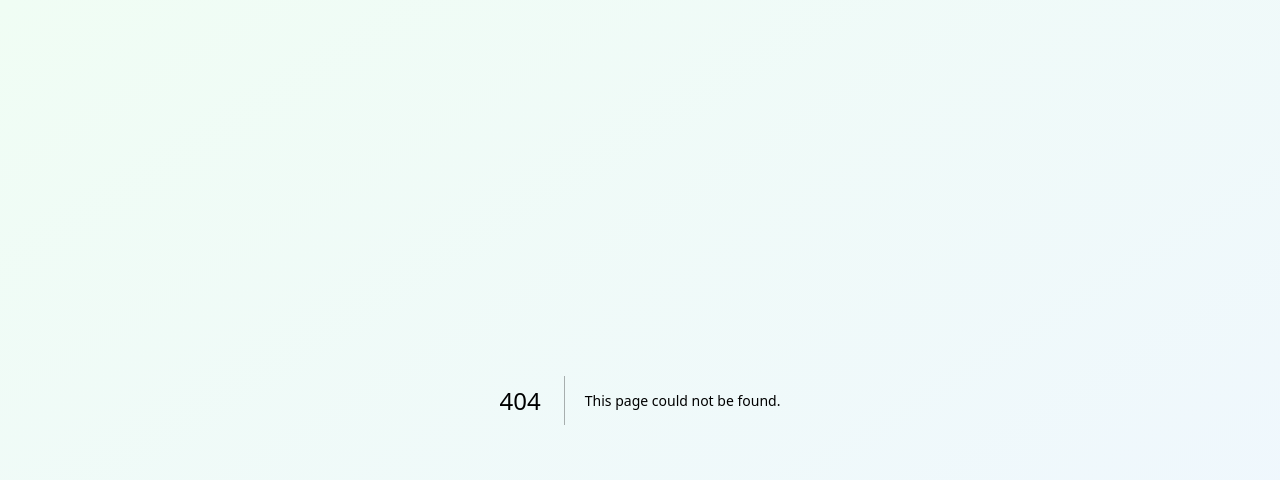
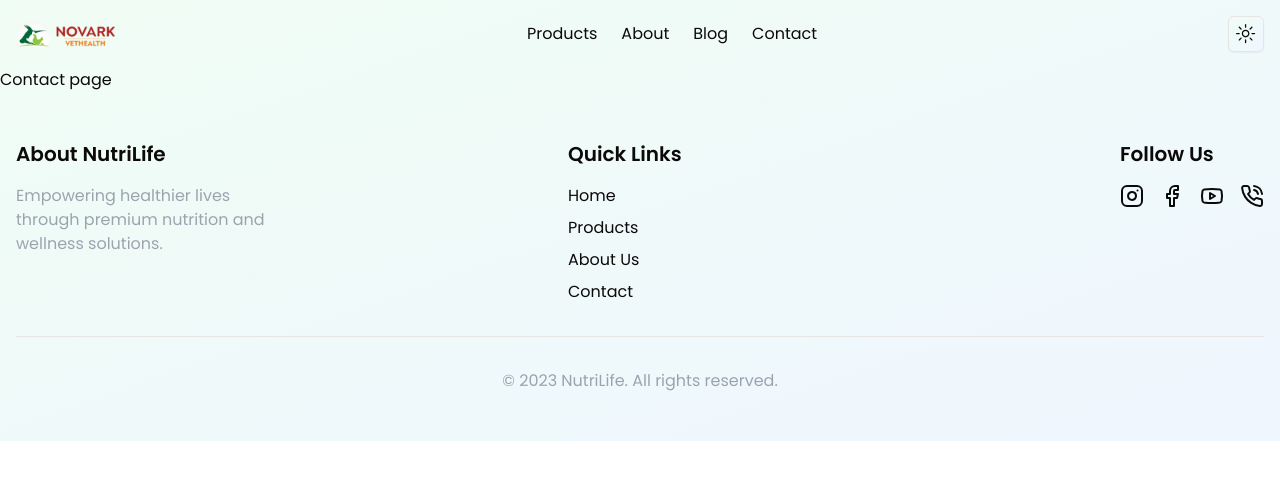
Before and after one commit to AmanTrivedi1/greenapp, a Next.js app: page /contact in a window 1280 px wide. Before the commit this address had no page. Shown: the top 480 px of the page. Built offline with nearby package versions, Linux system fonts and the light colour scheme.

Commit message:
checking

```diff
--- /dev/null
+++ b/app/about/page.tsx
@@ -0,0 +1,7 @@
+import React from "react";
+
+const AboutPage = () => {
+  return <div></div>;
+};
+
+export default AboutPage;
--- /dev/null
+++ b/app/contact/page.tsx
@@ -0,0 +1,11 @@
+import React from 'react'
+
+const ContactPage = () => {
+  return (
+    <div>
+      Contact page
+    </div>
+  )
+}
+
+export default ContactPage
--- a/app/layout.tsx
+++ b/app/layout.tsx
@@ -3,6 +3,8 @@ import { ThemeProvider } from "@/components/theme-provider";
 import { Poppins } from "next/font/google";
 
 import "./globals.css";
+import Navbar from "@/components/navbar";
+import Footer from "@/components/footer";
 
 const poppins = Poppins({
   subsets: ["latin"],
@@ -29,7 +31,11 @@ export default function RootLayout({
           disableTransitionOnChange
         >
           <div className="bg-gradient-to-br from-green-50 to-blue-50 dark:bg-gradient-to-br dark:from-[#0C0A09] dark:to-[#0C0A09]/80">
-            {children}
+            <div>
+              <Navbar />
+              {children}
+              <Footer />
+            </div>
           </div>
         </ThemeProvider>
       </body>
--- a/app/page.tsx
+++ b/app/page.tsx
@@ -16,7 +16,6 @@ import AccordianSection from "@/components/AccordianSection";
 import AchiveMentSection from "@/components/AchiveMentSection";
 import Navbar from "@/components/navbar";
 import Footer from "@/components/footer";
-
 
 export default function HomePage() {
   const [activeProduct, setActiveProduct] = useState(0);
@@ -199,7 +198,6 @@ export default function HomePage() {
 
   return (
     <div className="max-w-[1300px] m-auto">
-      <Navbar/>
       <div className="min-h-screen ">
         <main className="container mx-auto px-4 ">
           <AnimatedSection>
@@ -269,7 +267,7 @@ export default function HomePage() {
         <main className="">
           <AnimatedSection>
             <div className=" px-4  mb-8 rounded-lg  ">
-              <div className="">
+              {/* <div className="">
                 <h1 className="text-3xl font-semibold mb-4">
                   Best Quality Poultry Feed Supplements
                 </h1>
@@ -304,8 +302,9 @@ export default function HomePage() {
                 <Button className="mt-4 bg-primary-color-light hover:bg-secondry-color ">
                   More about priducts
                 </Button>
-              </div>
-              <div className="relative mt-8">
+              </div> */}
+
+              <div className="relative ">
                 <div className="overflow-hidden">
                   <div
                     className="flex transition-transform duration-300 ease-in-out"
@@ -349,7 +348,7 @@ export default function HomePage() {
           </AnimatedSection>
 
           <>
-            <AnimatedSection>
+            {/* <AnimatedSection>
               <div className="p-4 space-y-4 ">
                 <div className="flex justify-between items-center">
                   <div>
@@ -422,15 +421,9 @@ export default function HomePage() {
                   ))}
                 </div>
               </div>
-            </AnimatedSection>
+            </AnimatedSection> */}
           </>
-
-          <AnimatedSection>
           <div>
-              <AccordianSection />
-            </div>
-          </AnimatedSection>
-
             <AnimatedSection>
               <div className="p-4 sm:mt-20">
                 <div>
@@ -497,6 +490,14 @@ export default function HomePage() {
                 </div>
               </section>
             </AnimatedSection>
+          </div>
+
+          <AnimatedSection>
+            <div>
+              <AccordianSection />
+            </div>
+          </AnimatedSection>
+
           <AnimatedSection>
             <div className="sm:my-10">
               <AchiveMentSection />
@@ -520,7 +521,6 @@ export default function HomePage() {
           </AnimatedSection>
         </main>
       </div>
-      <Footer/>
     </div>
   );
 }
--- a/components/AchiveMentSection.tsx
+++ b/components/AchiveMentSection.tsx
@@ -3,21 +3,21 @@ import React from "react";
 
 const AchiveMentSection = () => {
   return (
-    <div className="grid grid-cols-1 p-4 gap-y-4 sm:grid-cols-2 md:grid-cols-3 lg:grid-cols-4">
-      <div className="fleex flex-col sm:w-64 w-full">
+    <div className="flex justify-between  sm:flex-row flex-col sm:gap-y-0 gap-y-4 p-4  ">
+      <div className=" flex-col max-w-w-64 ">
         <p className="text-base text-primary-color-light">Achivements</p>
-        <h1 className="text-2xl ">Delivering value since 2008</h1>
+        <h1 className="text-2xl font-semibold">Delivering value since 2008</h1>
       </div>
-      <div className="flex flex-col sm:w-64 w-full">
-        <h1 className="text-4xl text-secondry-color">1050 MT</h1>
+      <div className="flex flex-col max-w-64 ">
+        <h1 className="text-4xl text-secondry-color font-semibold">1050 MT</h1>
         <p>Growth Capacity Per Day</p>
       </div>
-      <div className="flex flex-col sm:w-64 w-full">
-        <h1 className="text-4xl text-secondry-color">98 %</h1>
+      <div className="flex flex-col max-w-64 ">
+        <h1 className="text-4xl text-secondry-color font-semibold">98 %</h1>
         <p>Happy clients</p>
       </div>
-      <div className="flex flex-col sm:w-64 w-full">
-        <h1 className="text-4xl text-secondry-color">688 K</h1>
+      <div className="flex flex-col max-w-64 ">
+        <h1 className="text-4xl text-secondry-color font-semibold">688 K</h1>
         <p>Sales of our Products</p>
       </div>
     </div>
--- a/components/BigCrousel.tsx
+++ b/components/BigCrousel.tsx
@@ -109,8 +109,8 @@ export default function BigCrousel() {
           </CarouselItem>
         ))}
       </CarouselContent>
-      <CarouselPrevious />
-      <CarouselNext />
+      {/* <CarouselPrevious />
+      <CarouselNext /> */}
     </Carousel>
   );
 }
--- a/components/footer.tsx
+++ b/components/footer.tsx
@@ -6,7 +6,7 @@ import React from "react";
 
 const Footer = () => {
   return (
-    <div>
+    <div className="max-w-[1300px] m-auto">
       <footer className="  py-12">
         <div className="container mx-auto px-4">
           <div className="flex  sm:flex-row flex-col gap-y-4 justify-between">
@@ -55,7 +55,7 @@ const Footer = () => {
                   <Youtube />
                 </Link>
                 <Link href="https://www.google.com/">
-                  <PhoneCall/>
+                  <PhoneCall />
                 </Link>
               </div>
             </div>
--- a/components/navbar.tsx
+++ b/components/navbar.tsx
@@ -3,11 +3,12 @@ import React, { useState } from "react";
 import { ThemeButton } from "./themeButton";
 import { motion, AnimatePresence } from "framer-motion";
 import { Menu, X } from "lucide-react";
+import Link from "next/link";
 const Navbar = () => {
   const [isMenuOpen, setIsMenuOpen] = useState(false);
   return (
     <>
-      <div>
+      <div className="max-w-[1300px] m-auto">
         <header className="">
           <div className="container mx-auto px-4 py-4 flex justify-between items-center">
             <motion.div
@@ -22,19 +23,23 @@ const Navbar = () => {
             </motion.div>
             <nav className="hidden md:flex space-x-6">
               {["Products", "About", "Blog", "Contact"].map((item, index) => (
-                <motion.a
+                <motion.div
                   key={item}
-                  href="#"
-                  className=" hover:text-primary-color-light transition-colors"
                   whileHover={{ scale: 1.1 }}
                   initial={{ opacity: 0, y: -20 }}
                   animate={{ opacity: 1, y: 0 }}
                   transition={{ duration: 0.5, delay: index * 0.1 }}
                 >
-                  {item}
-                </motion.a>
+                  <Link
+                    href={`/${item.toLowerCase()}`}
+                    className="hover:text-primary-color-light transition-colors"
+                  >
+                    {item}
+                  </Link>
+                </motion.div>
               ))}
             </nav>
+
             <motion.div
               className=""
               whileHover={{ scale: 1.05 }}
@@ -68,15 +73,15 @@ const Navbar = () => {
               >
                 <X className="w-6 h-6 " />
               </button>
-              <nav className="flex flex-col   space-y-4 mt-12">
-                {["Products", "About", "Blog", "Contact"].map((item) => (
-                  <a
+              <nav className="flex flex-col space-y-4 mt-12">
+                {["Products", "About", "Contact"].map((item) => (
+                  <Link
                     key={item}
-                    href="#"
-                    className=" hover:text-primary-color-light transition-colors"
+                    href={`/${item.toLowerCase()}`} // Dynamically generate the route in lowercase
+                    className="hover:text-primary-color-light transition-colors"
                   >
                     {item}
-                  </a>
+                  </Link>
                 ))}
               </nav>
             </motion.div>
```
Also changed, not shown: 1 other file (tests, documents, lock files or other folders). Lines whose indentation alone changed are shown as unchanged.
